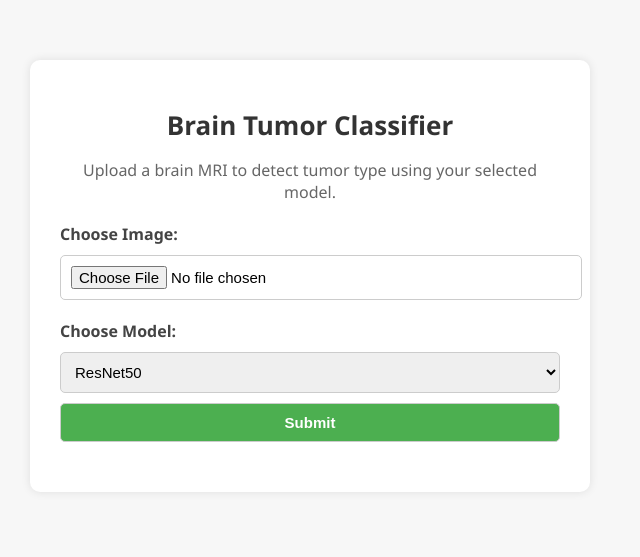
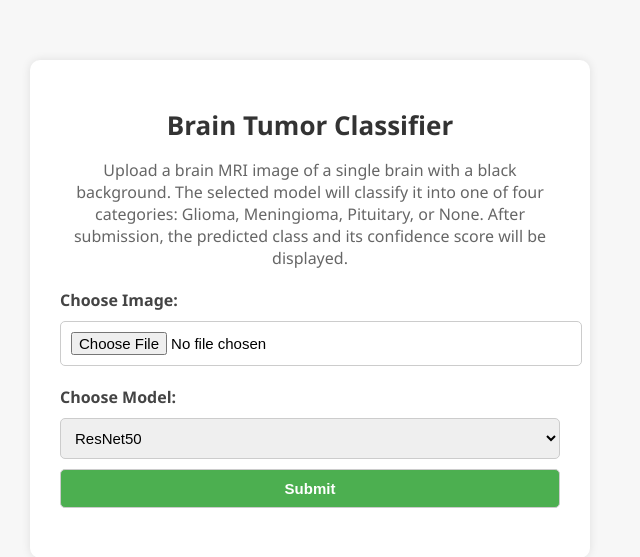
Before and after one commit to CrooBrys/NeuroScanAI, a Flask app: page / in a window 1280 px wide. Shown: the top 557 px of the page, without its empty margins (330-970 px from the left). Run offline with Flask 3, Linux system fonts and the light colour scheme.

Commit message:
Adjusted HTML
Adjusted HTML to better describe what images to add and how they are classified.

```diff
--- a/deployment/templates/index.html
+++ b/deployment/templates/index.html
@@ -10,7 +10,7 @@
 <body>
   <div class="container">
     <h1>Brain Tumor Classifier</h1>
-    <p>Upload a brain MRI to detect tumor type using your selected model.</p>
+    <p>Upload a brain MRI image of a single brain with a black background. The selected model will classify it into one of four categories: Glioma, Meningioma, Pituitary, or None. After submission, the predicted class and its confidence score will be displayed.</p>
 
     <form id="upload-form">
       <!-- Image Upload -->
```
Also changed, not shown: 1 other file.
